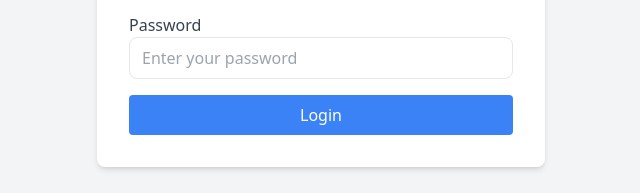
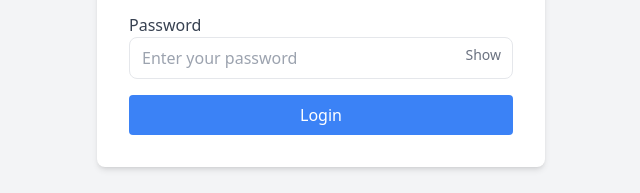
Before and after one commit to Leonard-B-bot/HR, a plain HTML site: page Login Page.html in a window 1280 px wide. Shown: the part 269-462 px from the top of the page, 319-959 px from the left. Drawn offline with nearby package versions, Linux system fonts and the light colour scheme.

Commit message:
updates login page

```diff
--- a/Login Page.html
+++ b/Login Page.html
@@ -1,5 +1,6 @@
 <!DOCTYPE html>
 <html lang="en">
+
 <head>
   <meta charset="UTF-8">
   <meta name="viewport" content="width=device-width, initial-scale=1.0">
@@ -11,6 +12,7 @@
     }
   </style>
 </head>
+
 <body class="bg-gray-100 p-6">
 
   <div class="max-w-md mx-auto mt-20">
@@ -24,7 +26,10 @@
         </div>
         <div class="mb-4">
           <label class="block text-gray-700" for="password">Password</label>
+          <div class="relative">
             <input type="password" id="password" class="border rounded-lg w-full py-2 px-3 focus:outline-none focus:ring focus:ring-blue-300" placeholder="Enter your password" required>
+            <button type="button" onclick="togglePassword()" class="absolute right-3 top-2 text-sm text-gray-500">Show</button>
+          </div>
         </div>
         <button type="submit" class="bg-blue-500 text-white px-4 py-2 rounded hover:bg-blue-600 w-full">Login</button>
       </form>
@@ -41,6 +46,18 @@
   </div>
 
   <script>
+    function togglePassword() {
+      const passwordField = document.getElementById('password');
+      const toggleButton = passwordField.nextElementSibling;
+      if (passwordField.type === "password") {
+        passwordField.type = "text";
+        toggleButton.textContent = "Hide";
+      } else {
+        passwordField.type = "password";
+        toggleButton.textContent = "Show";
+      }
+    }
+
     function handleLogin(event) {
       event.preventDefault(); // Prevent form submission
       // Redirect to employee_list.html
@@ -49,4 +66,5 @@
   </script>
 
 </body>
+
 </html>
```
Lines whose indentation alone changed are shown as unchanged.
